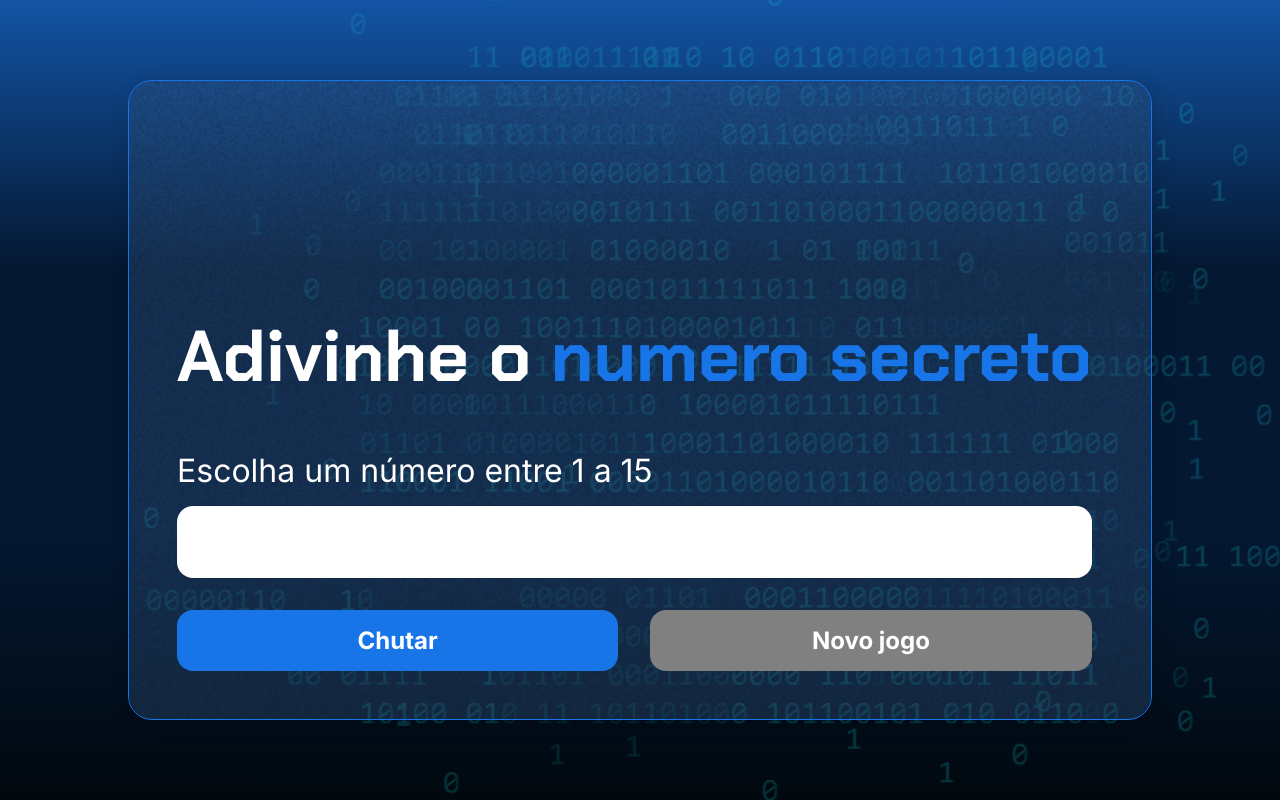
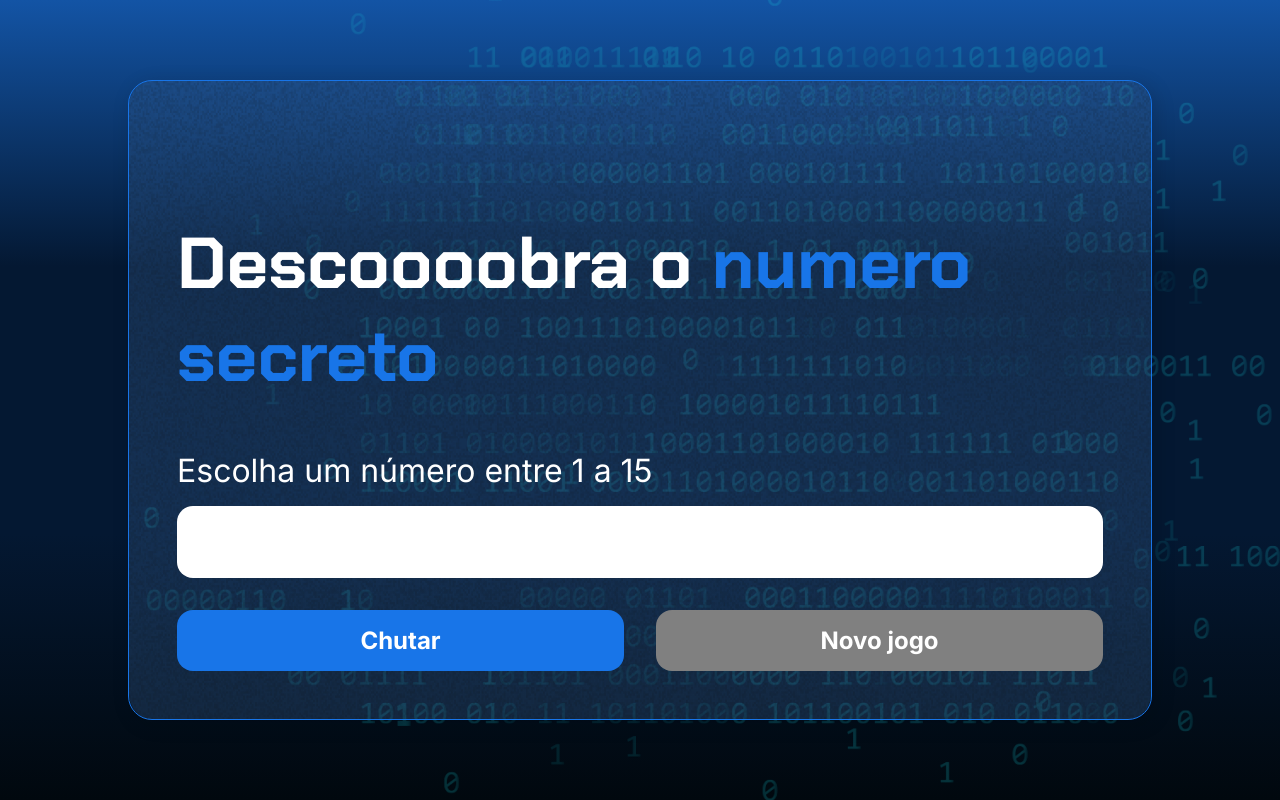
Before and after one commit to djfabiovarga700/numero-secreto, a plain HTML site: page index.html in a window 1280 px wide. Drawn offline with Linux system fonts and the light colour scheme; files whose address does not match are found by name.

Commit message:
Revert "commit"
This reverts commit 18ac22532b736920af5a6feff7ba6c260baa3145.

```diff
--- a/index.html
+++ b/index.html
@@ -19,7 +19,7 @@
         <div class="container__conteudo">
             <div class="container__informacoes">
                 <div class="container__texto">
-                    <h1>Adivinhe o <span class="container__texto-azul">numero secreto</span></h1>
+                    <h1>Descoooobra o <span class="container__texto-azul">numero secreto</span></h1>
                     <p class="texto__paragrafo">Escolha um número entre 1 a 15</p>
                 </div>
                 <input type="number" min="1" max="10" class="container__input">
```
